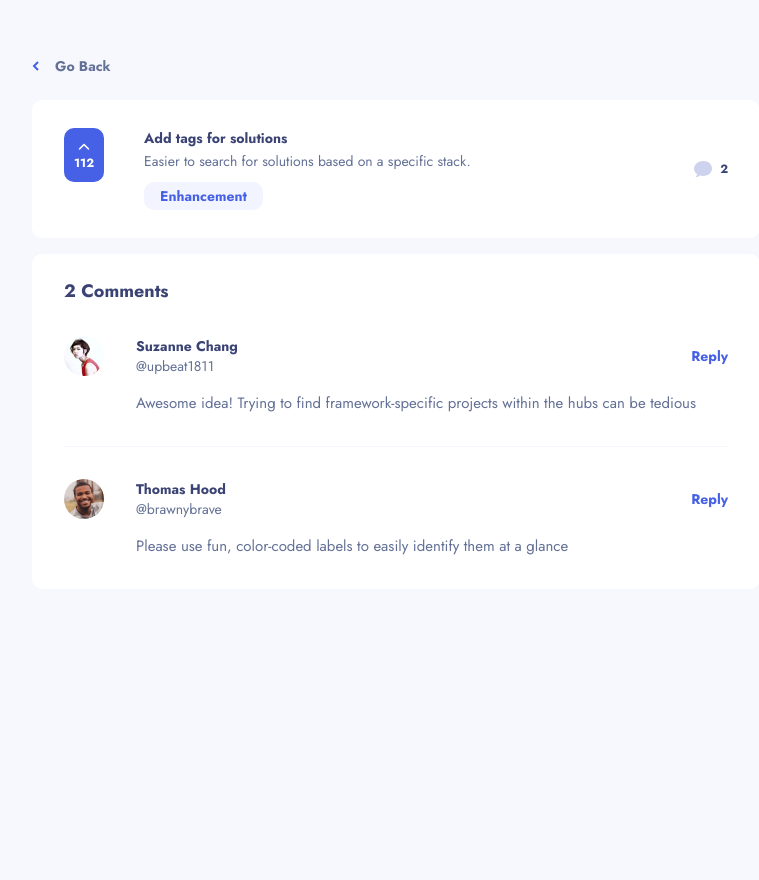
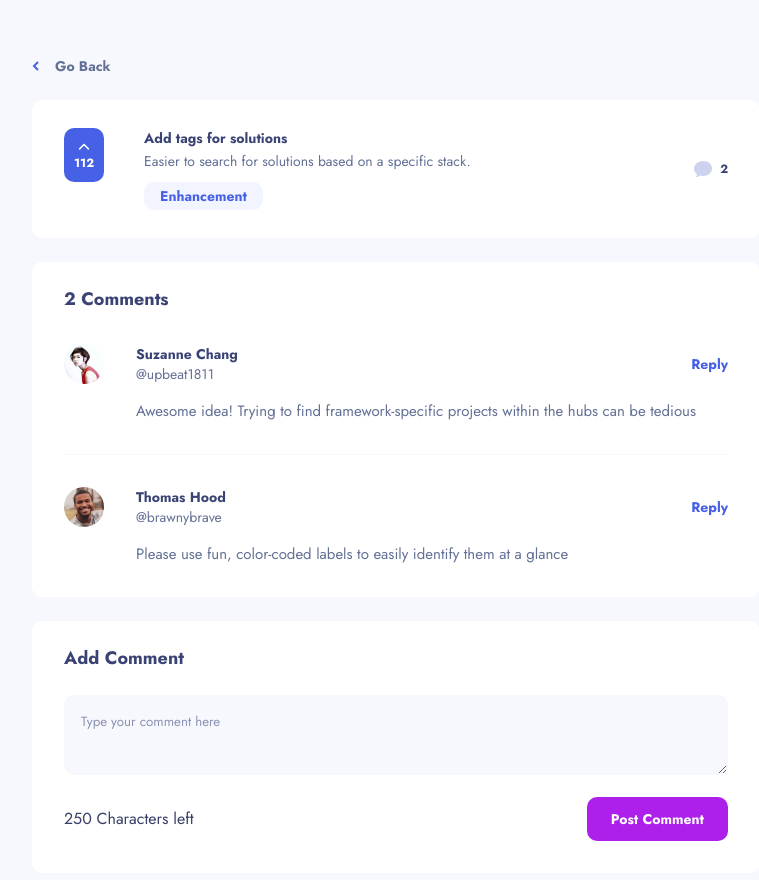
Before and after one commit to AgataLiberska/product-feedback-app, a React (Create React App) app: page /productRequests/1 in a window 1280 px wide. Shown: the top 880 px of the page, without its empty margins (244-1003 px from the left). Before the commit the page ends 856 px from the top, so only its background shows below. Built offline with nearby package versions, Linux system fonts and the light colour scheme.

Commit message:
enable adding new comments

```diff
--- a/src/GlobalStyle.js
+++ b/src/GlobalStyle.js
@@ -9,6 +9,7 @@ const GlobalStyle = createGlobalStyle`
         --medium-blue: #CFD7FF;
         --light-blue: #f2f4ff;
         --dark-grey-blue: #3A4374;
+        --light-grey: #8C92B3;
         --medium-grey: #647196;
         --dark-grey: #373f68;
         --white: #fff;
--- /dev/null
+++ b/src/features/suggestions/AddCommentForm.js
@@ -0,0 +1,60 @@
+import React, { useState } from 'react';
+import { useDispatch, useSelector } from 'react-redux';
+import { nanoid } from '@reduxjs/toolkit';
+
+import { getCurrentUser } from '../users/usersSlice';
+import { commentAdded } from '../suggestions/suggestionsSlice';
+
+import { FormContainer, FormHeading, TextArea, BottomFormWrapper, CharactersLeft, SubmitButton } from './AddCommentFormStyles';
+
+const AddCommentForm = ({suggestion}) => {
+    const dispatch = useDispatch();
+    const currentUser = useSelector(state => getCurrentUser(state));
+    const currentSuggestionId = suggestion.id;
+    const [comment, setComment] = useState('');
+
+    const onCommentChange = (e) => {
+        setComment(e.target.value);
+    }
+
+    const onSaveCommentClicked = e => {
+        e.preventDefault();
+
+        if (!comment) {
+            return;
+        }
+
+        const newComment = {
+            id: nanoid(),
+            content: comment,
+            userId: currentUser.id,
+            replies: [],
+        }
+
+        dispatch(commentAdded({currentSuggestionId, newComment}));
+
+        setComment("");
+    }
+
+    return (
+        <FormContainer>
+            <FormHeading>Add Comment</FormHeading>
+            <form>
+                <TextArea
+                    aria-label="Type your comment here"
+                    placeholder="Type your comment here"
+                    maxLength='250'
+                    value={comment}
+                    onChange={onCommentChange}
+                />
+                <BottomFormWrapper>
+                    <CharactersLeft>{250 - comment.length} Characters left</CharactersLeft>
+                    <SubmitButton onClick={onSaveCommentClicked}>Post Comment</SubmitButton>
+                </BottomFormWrapper>
+
+            </form>
+        </FormContainer>
+    )
+}
+
+export default AddCommentForm;
--- /dev/null
+++ b/src/features/suggestions/AddCommentFormStyles.js
@@ -0,0 +1,70 @@
+import styled from 'styled-components';
+
+export const FormContainer = styled.section`
+    padding: 1.5rem;
+    background-color: var(--white);
+    border-radius: 0.625rem;
+
+    @media screen and (min-width: 768px) {
+        padding: 1.5rem 2rem 2rem;
+    }
+`
+
+export const FormHeading = styled.h2`
+    margin-bottom: 1.5rem;
+    font-size: 1.125rem;
+    line-height: 1.625rem;
+    color: var(--dark-grey-blue);
+`
+
+export const TextArea = styled.textarea`
+    width: 100%;
+    height: 5rem;
+    margin-bottom: 1rem;
+    padding: 1rem;
+    border: 1px solid transparent;
+    border-radius: 0.625rem;
+    background-color: var(--background-color);
+    transition: border-color 0.3s ease;
+    color: var(--dark-grey);
+
+    &:focus {
+        outline: 0;
+        border: 1px solid var(--dark-blue);
+    }
+
+    &::placeholder {
+        color: var(--light-grey);
+    }
+`
+
+export const BottomFormWrapper = styled.div`
+    display: flex;
+    align-items: center;
+    justify-content: space-between;
+`
+
+export const CharactersLeft = styled.div`
+    font-size: 0.875rem;
+    color: var(--dark-grey);
+    line-height: 1.25rem;
+
+    @media screen and (min-width: 768px) {
+        font-size: 1rem;
+    }
+`
+
+export const SubmitButton = styled.button`
+    padding: 0.625rem 1rem;
+    background-color: var(--primary-btn);
+    border: 0;
+    border-radius: 0.625rem;
+    font-size: 0.75rem;
+    font-weight: 700;
+    color: var(--white);
+
+    @media screen and (min-width: 768px) {
+        font-size: 0.875rem;
+        padding: 0.75rem 1.5rem;
+    }
+`
--- a/src/features/suggestions/SuggestionExcerptStyles.js
+++ b/src/features/suggestions/SuggestionExcerptStyles.js
@@ -11,7 +11,6 @@ export const SuggestionCard = styled.article`
         "category ."
         "upvote comments";
     padding: 1.5rem;
-    margin-bottom: 1rem;
     background-color: var(--white);
     border-radius: 0.625rem;
 
--- a/src/features/suggestions/SuggestionsListStyles.js
+++ b/src/features/suggestions/SuggestionsListStyles.js
@@ -62,6 +62,9 @@ export const SortSelect = styled.select`
 // The list container
 
 export const SuggestionsListContainer = styled.div`
+    display: flex;
+    flex-direction: column;
+    gap: 1.25rem;
     padding: 0 1.5rem;
 
     @media screen and (min-width: 768px) {
--- a/src/features/suggestions/suggestionsSlice.js
+++ b/src/features/suggestions/suggestionsSlice.js
@@ -265,11 +265,20 @@ export const suggestionsSlice = createSlice({
             if (existingSuggestion) {
                 existingSuggestion.upvotes--;
             }
+        },
+        commentAdded(state, action) {
+            const { currentSuggestionId, newComment } = action.payload;
+
+            const existingSuggestion = state.find(el => el.id === currentSuggestionId);
+
+            if (existingSuggestion) {
+                existingSuggestion.comments.push(newComment);
+            }
         }
     }
 })
 
-export const { suggestionUpvoted, removeSuggestionUpvoted } = suggestionsSlice.actions;
+export const { suggestionUpvoted, removeSuggestionUpvoted, commentAdded } = suggestionsSlice.actions;
 
 export default suggestionsSlice.reducer;
 
--- a/src/pages/Details.js
+++ b/src/pages/Details.js
@@ -1,11 +1,11 @@
 import React from 'react';
 import { useSelector } from 'react-redux';
-import { Link } from 'react-router-dom';
 
 import { findSuggestionById } from '../features/suggestions/suggestionsSlice';
 
 import SuggestionExcerpt from '../features/suggestions/SuggestionExcerpt';
 import CommentsList from '../features/suggestions/CommentsList';
+import AddCommentForm from '../features/suggestions/AddCommentForm';
 
 import BackArrow from '../assets/shared/icon-arrow-left.svg';
 
@@ -39,6 +39,7 @@ const Details = ({match}) => {
             </DetailsMenu>
             <SuggestionExcerpt suggestion={currentSuggestion} />
             <CommentsList suggestion={currentSuggestion} />
+            <AddCommentForm suggestion={currentSuggestion}/>
         </DetailsPageWrapper>
 
 
--- a/src/pages/DetailsPageStyles.js
+++ b/src/pages/DetailsPageStyles.js
@@ -4,6 +4,9 @@ import {Link} from 'react-router-dom';
 
 export const DetailsPageWrapper = styled.div`
     margin: 1.5rem 1.5rem 5.5rem;
+    display: flex;
+    flex-direction: column;
+    gap: 1.5rem;
 
     @media screen and (min-width: 768px) {
         max-width: 45.5rem;
@@ -17,7 +20,6 @@ export const DetailsMenu = styled.div`
     display: flex;
     justify-content: space-between;
     align-items: center;
-    margin-bottom: 1.5rem;
 `
 
 export const GoBackLink = styled(Link)`
```
